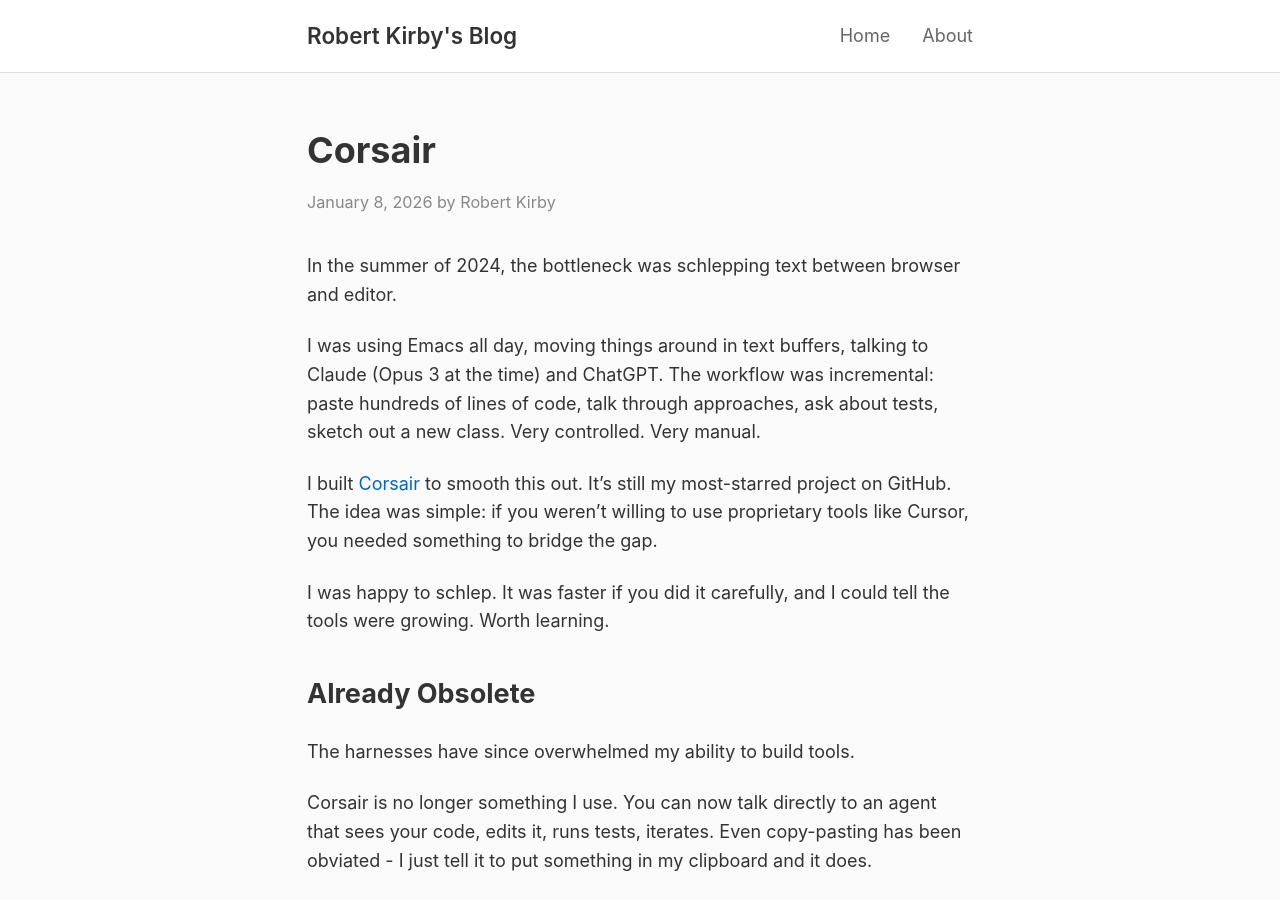
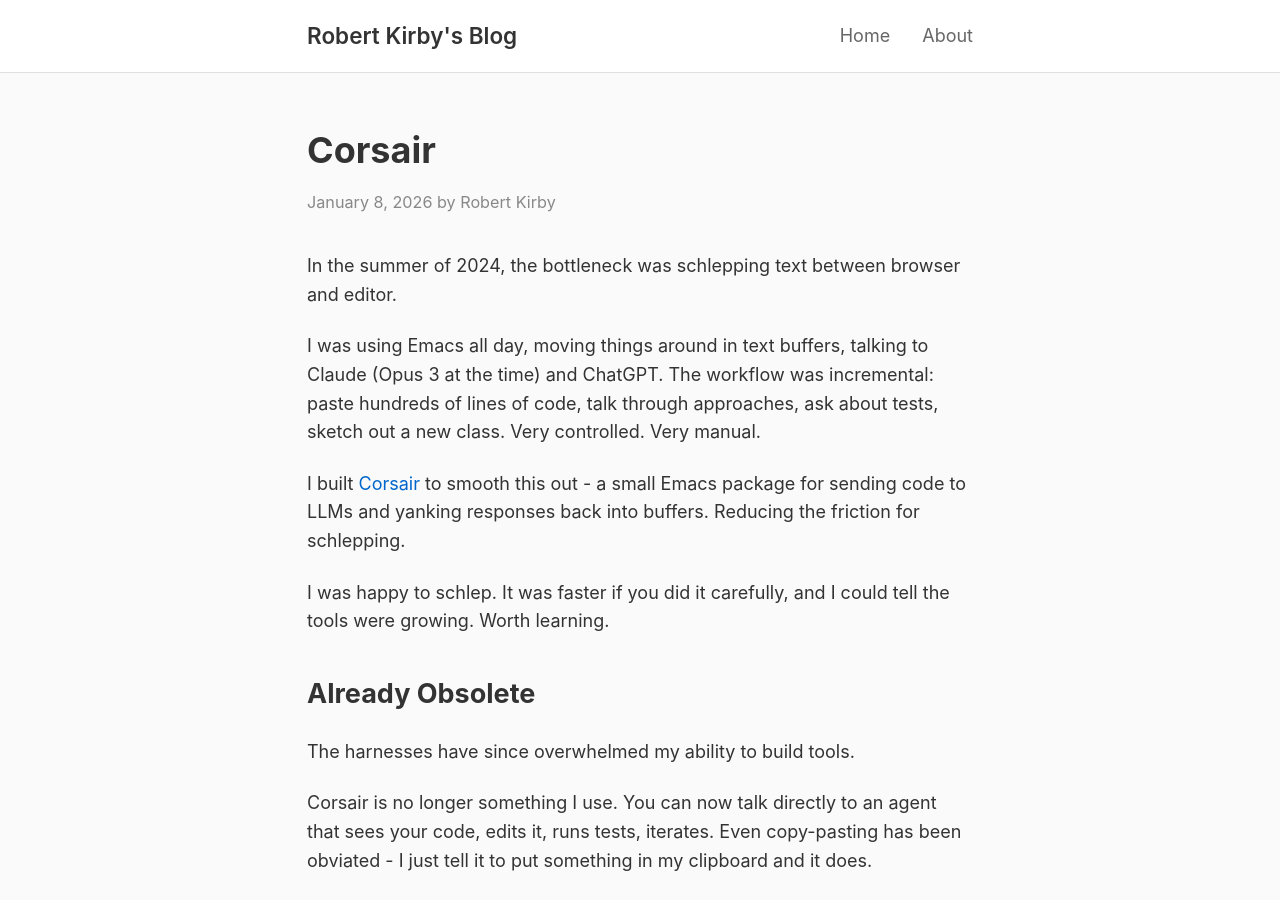
Before and after one commit to rob137/rob137.github.io, a Jekyll site: the page built from _posts/2026-01-08-corsair.md, in a window 1280 px wide and 900 px high. Built offline with Jekyll 4.4.1, drawn with Linux system fonts in a browser that asks for light colours.

Commit message:
Corsair: remove stars mention, add brief description
Co-Authored-By: Claude Opus 4.5 <noreply@anthropic.com>

```diff
--- a/_posts/2026-01-08-corsair.md
+++ b/_posts/2026-01-08-corsair.md
@@ -10,7 +10,7 @@ In the summer of 2024, the bottleneck was schlepping text between browser and ed
 
 I was using Emacs all day, moving things around in text buffers, talking to Claude (Opus 3 at the time) and ChatGPT. The workflow was incremental: paste hundreds of lines of code, talk through approaches, ask about tests, sketch out a new class. Very controlled. Very manual.
 
-I built [Corsair](https://github.com/rob137/corsair) to smooth this out. It's still my most-starred project on GitHub. The idea was simple: if you weren't willing to use proprietary tools like Cursor, you needed something to bridge the gap.
+I built [Corsair](https://github.com/rob137/corsair) to smooth this out - a small Emacs package for sending code to LLMs and yanking responses back into buffers. Reducing the friction for schlepping.
 
 I was happy to schlep. It was faster if you did it carefully, and I could tell the tools were growing. Worth learning.
 
```
